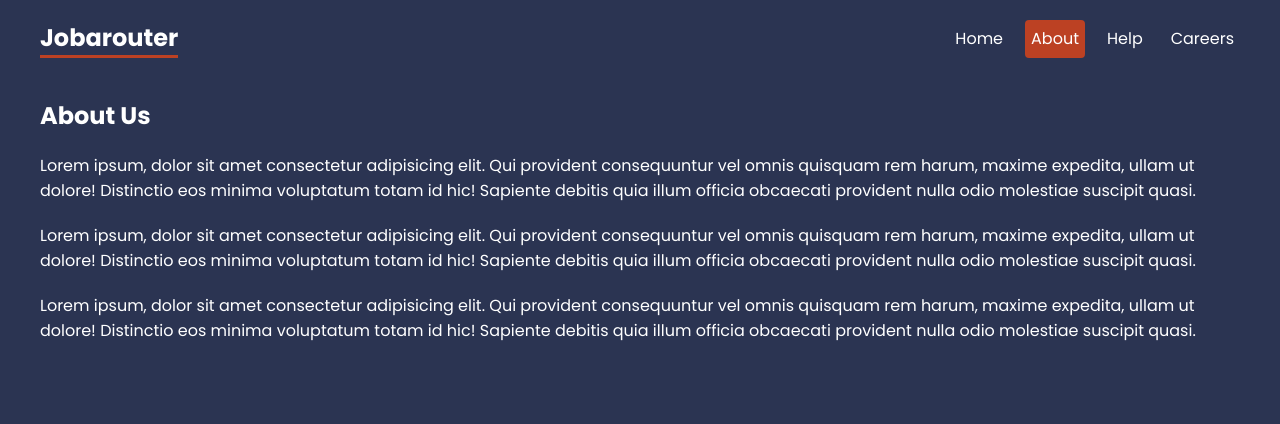
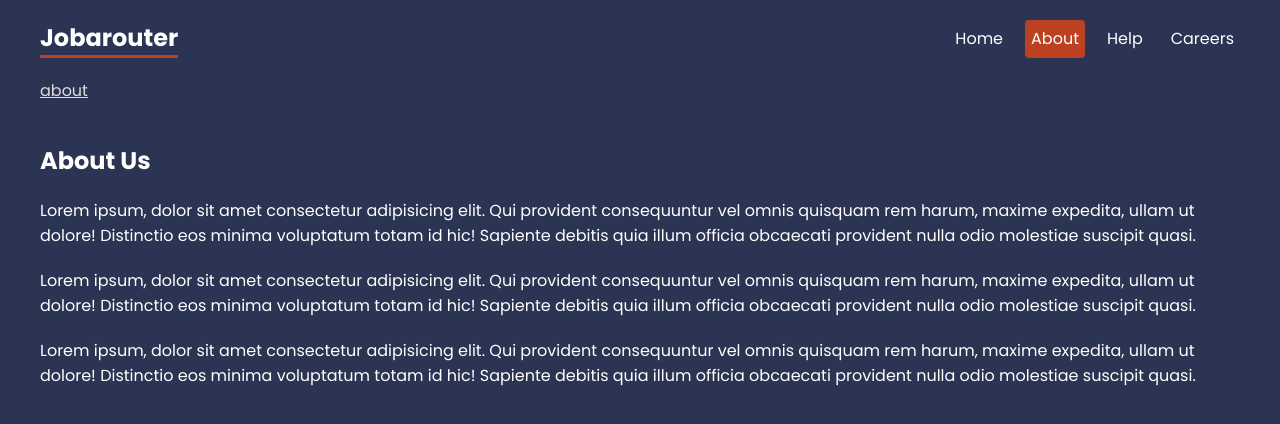
Before and after one commit to ThanosKarWeb/reactRouter, a React (Vite) app: page /about in a window 1280 px wide. Shown: the top 424 px of the page. Built offline with nearby package versions, Linux system fonts and the light colour scheme.

Commit message:
Added breadcrumbs

```diff
--- /dev/null
+++ b/src/components/Breadcrumps.jsx
@@ -0,0 +1,22 @@
+import { useLocation, Link } from "react-router-dom";
+
+export default function Breadcrumbs() {
+  const location = useLocation();
+
+  let currentLink = "";
+
+  const crumbs = location.pathname
+    .split("/")
+    .filter((crumb) => crumb !== "")
+    .map((crumb) => {
+      currentLink += `/${crumb}`;
+
+      return (
+        <div className="crumb" key={crumb}>
+          <Link to={currentLink}>{crumb}</Link>
+        </div>
+      );
+    });
+
+  return <div className="breadcrumbs">{crumbs}</div>;
+}
--- a/src/layouts/RootLayout.jsx
+++ b/src/layouts/RootLayout.jsx
@@ -1,4 +1,5 @@
 import { NavLink, Outlet } from "react-router-dom";
+import Breadcrumps from "../components/Breadcrumps";
 
 function RootLayout() {
   return (
@@ -11,6 +12,7 @@
           <NavLink to="help">Help</NavLink>
           <NavLink to="careers">Careers</NavLink>
         </nav>
+        <Breadcrumps />
       </header>
       <main>
         <Outlet />
--- a/src/main.css
+++ b/src/main.css
@@ -132,3 +132,21 @@
 }
 
 /* breadcrumbs */
+.breadcrumbs {
+  max-width: 1200px;
+  margin: 20px auto;
+}
+.breadcrumbs > * {
+  display: inline-block;
+  margin-right: 10px;
+}
+.breadcrumbs .crumb:after {
+  content: ">";
+  margin-left: 10px;
+}
+.breadcrumbs .crumb:last-child:after {
+  display: none;
+}
+.breadcrumbs .crumb a {
+  color: #ddd;
+}
```
